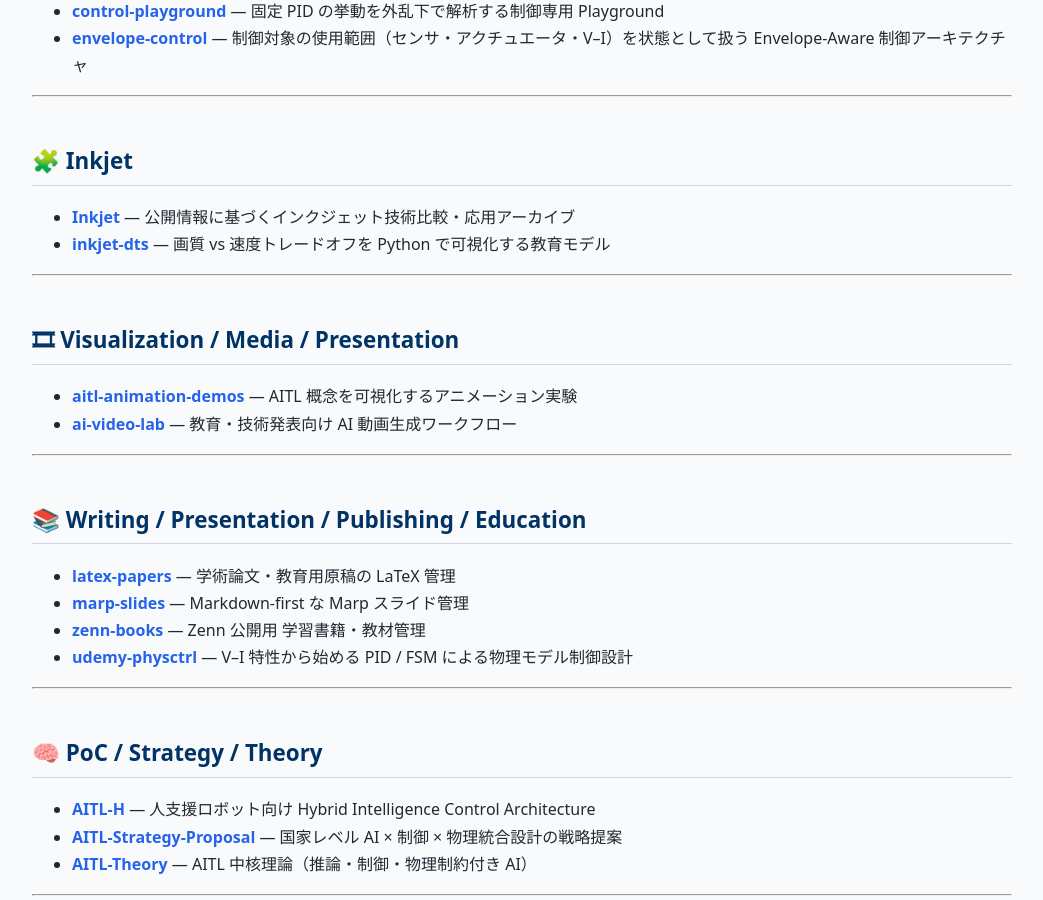
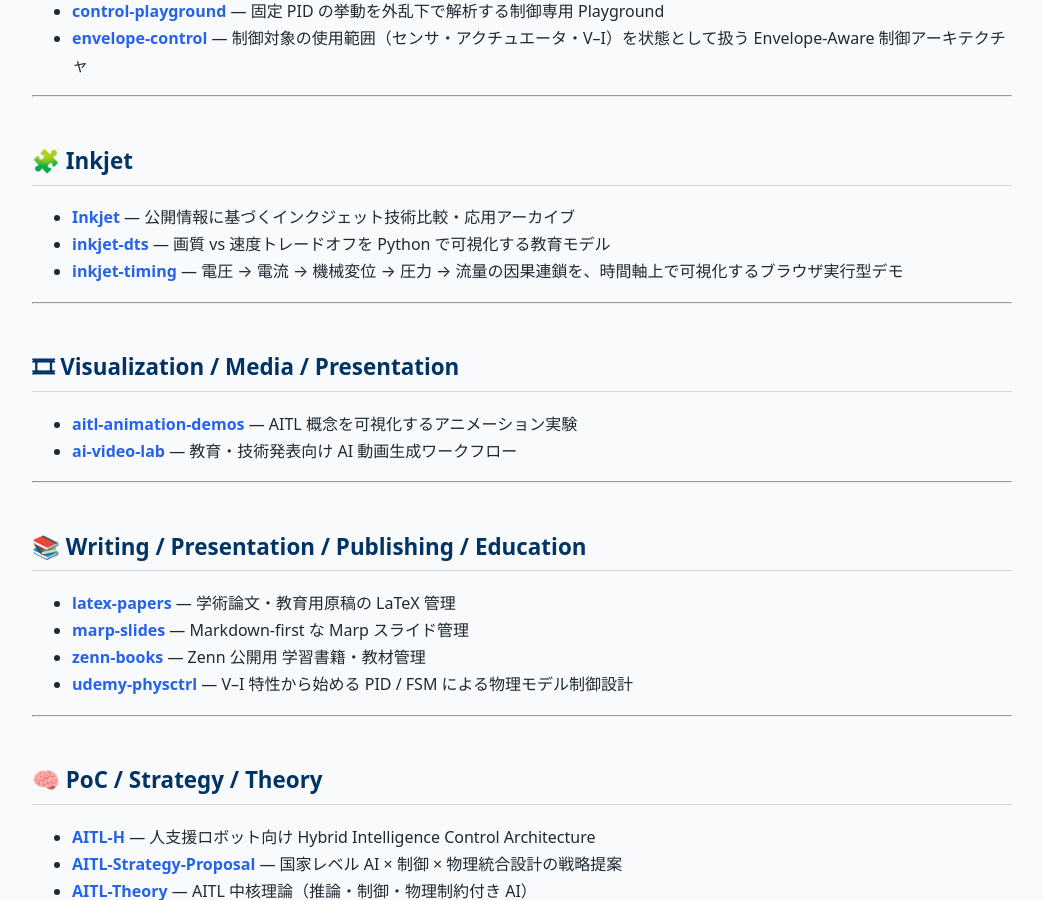
Before and after one commit to Samizo-AITL/Samizo-AITL.github.io, a Jekyll site: the page built from repo-index.md, in a window 1280 px wide and 900 px high, scrolled down 869 px. Shown: the whole window, without its empty margins (118-1161 px from the left). Built offline with Jekyll 4.4.1, drawn with Linux system fonts in a browser that asks for light colours.

Commit message:
Update repo-index.md

```diff
--- a/repo-index.md
+++ b/repo-index.md
@@ -42,6 +42,7 @@
 
 - **[Inkjet](https://github.com/Samizo-AITL/Inkjet)** — 公開情報に基づくインクジェット技術比較・応用アーカイブ
 - **[inkjet-dts](https://github.com/Samizo-AITL/inkjet-dts)** — 画質 vs 速度トレードオフを Python で可視化する教育モデル
+- **[inkjet-timing](https://github.com/Samizo-AITL/inkjet-timing)** — 電圧 → 電流 → 機械変位 → 圧力 → 流量の因果連鎖を、時間軸上で可視化するブラウザ実行型デモ
 
 ---
 
```
